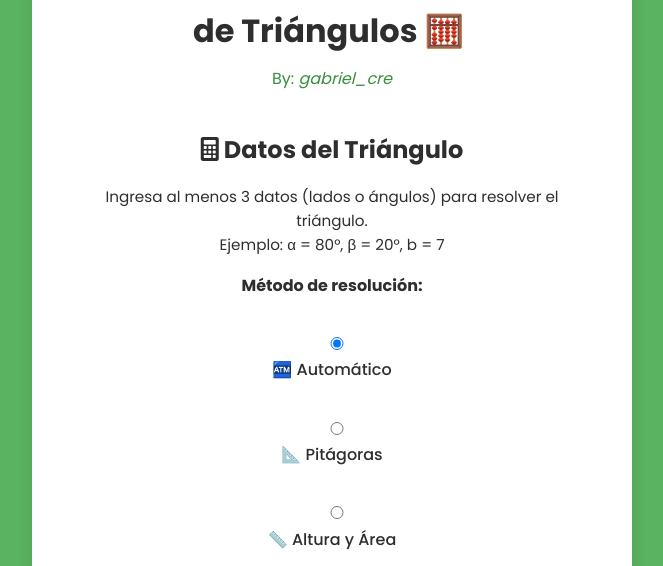
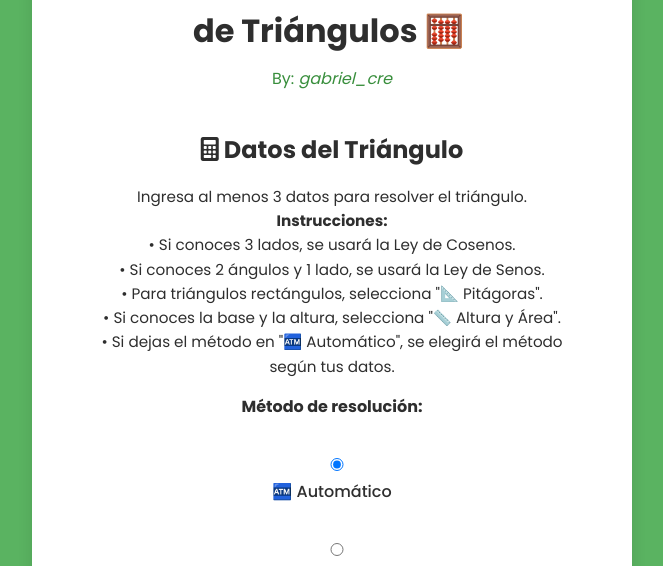
Before and after one commit to Gabriel-creZ/nismoos-triangulos2, a Flask app: page / in a window 1280 px wide. Shown: the part 171-737 px from the top of the page, without its empty margins (308-971 px from the left). Run offline with Flask 2, Linux system fonts and the light colour scheme; the visitor is signed in with stand-in values (Sample User, id 1).

Commit message:
Final Release 3.5

```diff
--- a/app.py
+++ b/app.py
@@ -28,12 +28,13 @@ SMTP_PASSWORD = 'wkiqrqkcvhoirdyr'
 
 def calcular_triangulo_sen(angulo_A=None, angulo_B=None, angulo_C=None,
                              lado_a=None, lado_b=None, lado_c=None):
+    # Requiere al menos 2 ángulos y 1 lado
     known_angles = [angulo_A, angulo_B, angulo_C]
     num_angles = sum(x is not None for x in known_angles)
     known_sides = [lado_a, lado_b, lado_c]
     num_sides = sum(x is not None for x in known_sides)
     if num_angles + num_sides < 3 or num_sides < 1:
-        raise ValueError("Información insuficiente para resolver el triángulo.")
+        raise ValueError("Información insuficiente para resolver el triángulo (ley de senos).")
     if num_angles >= 2:
         if angulo_A is None:
             angulo_A = 180 - (angulo_B + angulo_C)
@@ -68,18 +69,25 @@ def calcular_triangulo_sen(angulo_A=None, angulo_B=None, angulo_C=None,
             if lado_b is None:
                 lado_b = ratio * math.sin(math.radians(angulo_B))
             return lado_a, lado_b, lado_c, angulo_A, angulo_B, angulo_C
-    raise ValueError("No se pudo determinar el triángulo (SSA).")
+    raise ValueError("No se pudo determinar el triángulo con la ley de senos (verifica tus datos).")
 
 def calcular_triangulo_cos(a=None, b=None, c=None, A=None, B=None, C=None):
+    # Si se conocen los 3 lados y ninguno de los ángulos se proporciona, calcularlos
     if a is not None and b is not None and c is not None:
-        try:
-            A = math.degrees(math.acos((b**2 + c**2 - a**2) / (2 * b * c)))
-            B = math.degrees(math.acos((a**2 + c**2 - b**2) / (2 * a * c)))
-            C = 180 - A - B
+        if A is None and B is None and C is None:
+            try:
+                A = math.degrees(math.acos((b**2 + c**2 - a**2) / (2 * b * c)))
+                B = math.degrees(math.acos((a**2 + c**2 - b**2) / (2 * a * c)))
+                C = 180 - A - B
+            except Exception as e:
+                raise ValueError("Error en la ley de cosenos: " + str(e))
             return a, b, c, A, B, C
-        except Exception as e:
-            raise ValueError("Error en ley de cosenos: " + str(e))
-    raise ValueError("Para la ley de cosenos se requieren los 3 lados.")
+        elif A is not None and B is not None and C is not None:
+            # Si se proporcionan ángulos, validamos
+            if abs(A + B + C - 180) > 1e-2:
+                raise ValueError("Los ángulos proporcionados no suman 180°.")
+            return a, b, c, A, B, C
+    raise ValueError("Para la ley de cosenos se requieren los 3 lados (y opcionalmente los ángulos).")
 
 def calcular_triangulo_pitagoras(a=None, b=None, c=None, A=None, B=None, C=None):
     if A is not None and abs(A - 90) < 1e-2:
@@ -98,14 +106,16 @@ def resolver_triangulo_altura(base, altura):
     return {"base": base, "altura": altura, "area": area}
 
 def resolver_triangulo(a, b, c, A, B, C, metodo_sel="auto", altura_input=None):
+    # Método Altura
     if metodo_sel == "altura":
         if a is not None and altura_input is not None:
             res = resolver_triangulo_altura(a, altura_input)
-            return res, "altura"
+            return res, "Altura y Área"
         else:
-            raise ValueError("Para el método Altura se requiere la base (lado_a) y la altura.")
+            raise ValueError("Para Altura y Área se requiere la base (lado a) y la altura.")
+    # Método Pitágoras
     if metodo_sel == "pitagoras":
-        return calcular_triangulo_pitagoras(a, b, c, A, B, C), "pitagoras"
+        return calcular_triangulo_pitagoras(a, b, c, A, B, C), "Pitágoras"
     # Método automático
     count_sides = sum(x is not None for x in [a, b, c])
     count_angles = sum(x is not None for x in [A, B, C])
@@ -114,15 +124,17 @@ def resolver_triangulo(a, b, c, A, B, C, metodo_sel="auto", altura_input=None):
             return calcular_triangulo_cos(a, b, c, A, B, C), "cosenos"
         except Exception as e:
             if (A is not None and abs(A-90)<1e-2) or (B is not None and abs(B-90)<1e-2) or (C is not None and abs(C-90)<1e-2):
-                return calcular_triangulo_pitagoras(a, b, c, A, B, C), "pitagoras"
+                return calcular_triangulo_pitagoras(a, b, c, A, B, C), "Pitágoras"
             else:
                 raise
     elif count_angles >= 2:
-        return calcular_triangulo_sen(angulo_A=A, angulo_B=B, angulo_C=C, lado_a=a, lado_b=b, lado_c=c), "senos"
+        return calcular_triangulo_sen(angulo_A=A, angulo_B=B, angulo_C=C,
+                                       lado_a=a, lado_b=b, lado_c=c), "senos"
     elif count_sides == 2 and count_angles == 1:
         return calcular_triangulo_cos(a, b, c, A, B, C), "cosenos"
     else:
-        return calcular_triangulo_sen(angulo_A=A, angulo_B=B, angulo_C=C, lado_a=a, lado_b=b, lado_c=c), "senos"
+        return calcular_triangulo_sen(angulo_A=A, angulo_B=B, angulo_C=C,
+                                       lado_a=a, lado_b=b, lado_c=c), "senos"
 
 # ============================
 # Funciones adicionales
@@ -157,7 +169,6 @@ def clasificar_triangulo_por_angulo(A, B, C):
         return "Acutángulo"
 
 def convertir_unidades(valor, de, a):
-    # Se amplían opciones
     conversiones = {
         ("cm", "m"): 0.01,
         ("m", "cm"): 100,
--- a/static/styles.css
+++ b/static/styles.css
@@ -7,9 +7,9 @@
   --success-color: #4cc9f0;
   --warning-color: #f72585;
   --background-color: #5ab361;
-  --equation-link-color: #4a6fa5; /* Azul para Ecuaciones */
+  --equation-link-color: #4a6fa5; /* Azul para el enlace de Ecuaciones */
   --donation-link-color: #2e7d32; /* Verde para Donar */
-  --report-link-color: #2e7d32;   /* Verde para Reportar */
+  --report-link-color: #2e7d32;   /* Verde para Reportar Error */
   --equation-link-hover: #3a5a8a;
   --button-hover: #81c784;
 }
@@ -76,7 +76,7 @@ body {
   margin: 5px 0 15px 0;
 }
 
-/* Enlaces (Ecuaciones, Donar, Reportar) */
+/* Enlaces */
 .equation-link, .donation-link, .report-link {
   margin: 10px 0;
   text-align: center;
--- a/templates/index.html
+++ b/templates/index.html
@@ -70,8 +70,14 @@
         <div class="form-container">
           <h2 class="form-title"><i class="fas fa-calculator"></i> Datos del Triángulo</h2>
           <div class="instruction">
-            Ingresa al menos 3 datos (lados o ángulos) para resolver el triángulo.<br>
-            Ejemplo: α = 80°, β = 20°, b = 7
+            Ingresa al menos 3 datos para resolver el triángulo.
+            <br>
+            <strong>Instrucciones:</strong>
+            <br>• Si conoces 3 lados, se usará la Ley de Cosenos.
+            <br>• Si conoces 2 ángulos y 1 lado, se usará la Ley de Senos.
+            <br>• Para triángulos rectángulos, selecciona "📐 Pitágoras".
+            <br>• Si conoces la base y la altura, selecciona "📏 Altura y Área".
+            <br>• Si dejas el método en "🏧 Automático", se elegirá el método según tus datos.
           </div>
           <!-- Selector de método con iconos -->
           <div class="form-group" style="text-align: center;">
@@ -121,7 +127,7 @@
           </form>
         </div>
       </div>
-      <!-- Botón de ecuaciones y botones de Donar y Reportar Error en la parte inferior -->
+      <!-- Botón de ecuaciones y botones de Donar y Reportar en la parte inferior -->
       <div class="extra-links" style="text-align: center; margin-top: 20px;">
         <div class="equation-link">
           <a href="https://resolucion-rectas-nismoos.onrender.com" target="_blank">
--- a/templates/resultado.html
+++ b/templates/resultado.html
@@ -23,7 +23,6 @@
         <a href="{{ url_for('reporte') }}" class="btn"><i class="fas fa-bug"></i> Reportar Error</a>
       </div>
     </header>
-
     <div class="content">
       <div class="results-container">
         <h2 class="results-title"><i class="fas fa-chart-pie"></i> Resultados (Método: {{ resultados.metodo }})</h2>
@@ -96,7 +95,7 @@
           </div>
           {% endif %}
         {% endif %}
-        <!-- Sección de conversión de unidades -->
+        <!-- Formulario de conversión de unidades -->
         <div class="result-item">
           <h3>Conversión de Unidades</h3>
           <form method="POST" action="{{ url_for('index') }}">
@@ -142,7 +141,7 @@
         </div>
         <!-- Mostrar historial -->
         {% if session.history %}
-          <h3 style="text-align:center; margin-top:20px;">🔃 Historial de Cálculos</h3>
+          <h3 style="text-align:center; margin-top:20px;">Historial de Cálculos</h3>
           <ul>
             {% for item in session.history %}
               <li><strong>Método:</strong> {{ item.metodo }} - {{ item.resultados }}</li>
```
